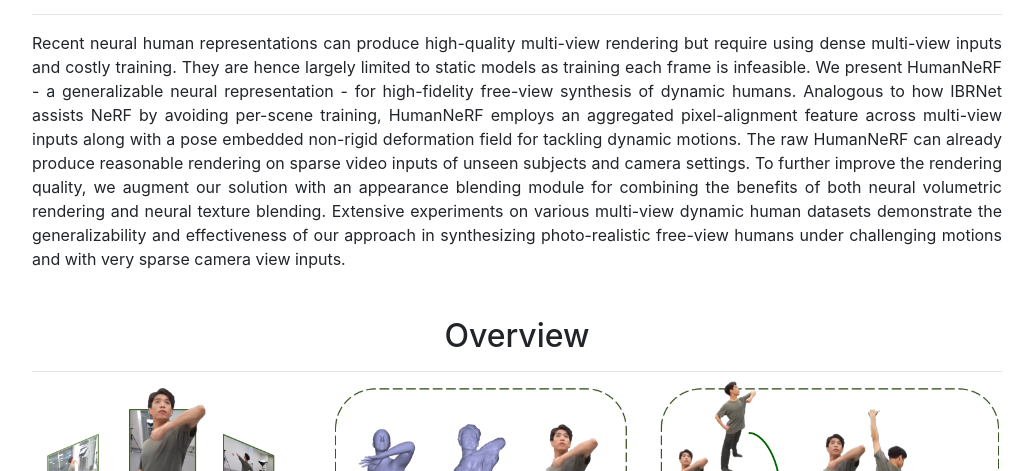
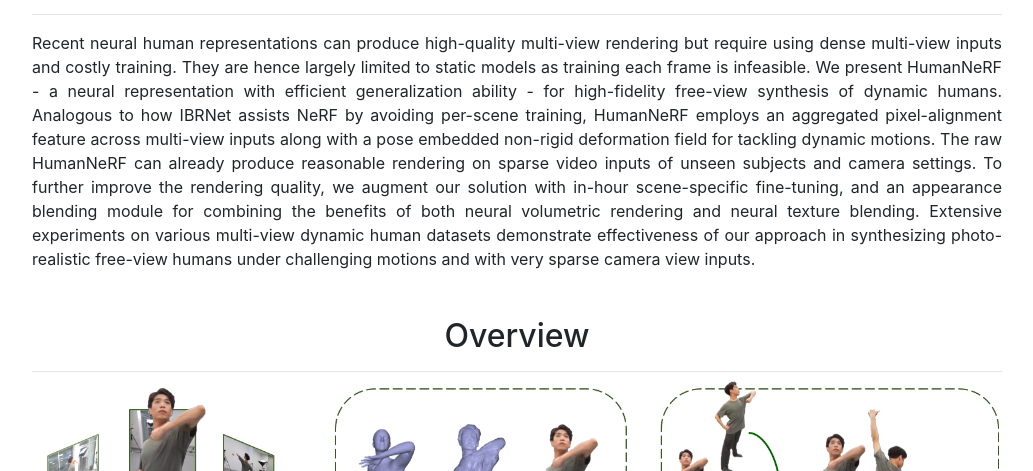
Before and after one commit to zhaofuq/zhaofuq.github.io, a plain HTML site: page humannerf/index.html in a window 1280 px wide. Shown: the part 1076-1547 px from the top of the page, without its empty margins (123-1156 px from the left). Drawn offline with nearby package versions, Linux system fonts and the light colour scheme.

Commit message:
update video

```diff
--- a/humannerf/index.html
+++ b/humannerf/index.html
@@ -52,19 +52,17 @@
 <div class="container">
     <div class="section">
         <div class="vcontainer">
-            <iframe class='video' src="https://www.youtube.com/embed/u_11uchP08Y" frameborder="0"
+            <iframe class='video' src="https://www.youtube.com/watch?v=CKeXnQiLCd4" frameborder="0"
                     allow="accelerometer; autoplay; encrypted-media; gyroscope; picture-in-picture"
                     allowfullscreen></iframe>
         </div>
         <hr>
         <p>
             Recent neural human representations can produce high-quality multi-view rendering but require using dense multi-view inputs and costly training.
-            They are hence largely limited to static models as training each frame is infeasible.
-            We present HumanNeRF - a generalizable neural representation - for high-fidelity free-view synthesis of dynamic humans.
+            They are hence largely limited to static models as training each frame is infeasible. We present HumanNeRF - a neural representation with efficient generalization ability - for high-fidelity free-view synthesis of dynamic humans.
             Analogous to how IBRNet assists NeRF by avoiding per-scene training, HumanNeRF employs an aggregated pixel-alignment feature across multi-view inputs along with a pose embedded non-rigid deformation field for tackling dynamic motions.
-            The raw HumanNeRF can already produce reasonable rendering on sparse video inputs of unseen subjects and camera settings.
-            To further improve the rendering quality, we augment our solution with an appearance blending module for combining the benefits of both neural volumetric rendering and neural texture blending.
-            Extensive experiments on various multi-view dynamic human datasets demonstrate the generalizability and effectiveness of our approach in synthesizing photo-realistic free-view humans under challenging motions and with very sparse camera view inputs.
+            The raw HumanNeRF can already produce reasonable rendering on sparse video inputs of unseen subjects and camera settings. To further improve the rendering quality, we augment our solution with in-hour scene-specific fine-tuning, and an appearance blending module for combining the benefits of both neural volumetric rendering and neural texture blending.
+            Extensive experiments on various multi-view dynamic human datasets demonstrate effectiveness of our approach in synthesizing photo-realistic free-view humans under challenging motions and with very sparse camera view inputs.
         </p>
     </div>
 
```
Also changed, not shown: humannerf/img/hust.jpg (renamed from humannerf/img/hust.png).
